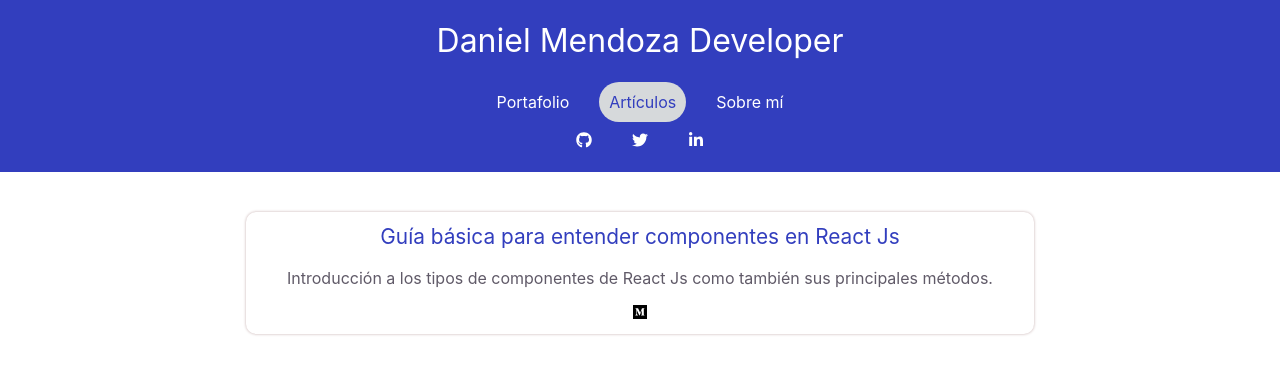
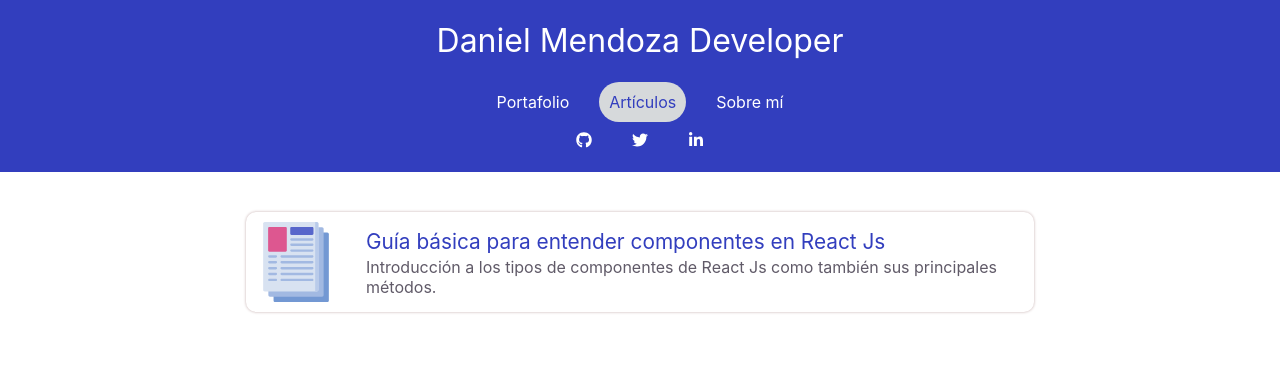
Before and after one commit to Danieruone/my-portfolio, a React (Create React App) app: page /articles in a window 1280 px wide. Shown: the top 374 px of the page. Built offline with nearby package versions, Linux system fonts and the light colour scheme.

Commit message:
article icon

```diff
--- a/src/components/AboutMe/index.js
+++ b/src/components/AboutMe/index.js
@@ -20,7 +20,7 @@ export const AboutMe = () => {
         <PositionText>{position}</PositionText>
       </PresentationContainer>
       <Container>
-        <img src={gif} />
+        <img src={gif} alt="gif" />
         <DescriptionContainer>
           <p>{description1}</p>
           <p>{description2}</p>
--- a/src/components/AboutMe/styles.js
+++ b/src/components/AboutMe/styles.js
@@ -61,6 +61,7 @@ export const Container = styled.div`
   }
   @media (max-width: 600px) {
     width: 90%;
+    flex-direction: column;
   }
 `;
 
--- a/src/components/Article/index.js
+++ b/src/components/Article/index.js
@@ -1,15 +1,15 @@
 import React from "react";
 // styles
 import { Anchor } from "./styles";
-import { FaMedium } from "react-icons/fa";
+import articlesvg from "../../images/icons/article.svg";
 
 export const Article = ({ name, description, url }) => {
   return (
     <Anchor href={url} target="_blank">
-      <h1>{name}</h1>
-      <p>{description}</p>
+      <img src={articlesvg} alt="Icono artículo" />
       <div>
-        <FaMedium />
+        <h1>{name}</h1>
+        <p>{description}</p>
       </div>
     </Anchor>
   );
--- a/src/components/Article/styles.js
+++ b/src/components/Article/styles.js
@@ -7,11 +7,14 @@ export const Anchor = styled.a`
   width: 60%;
   padding: 10px;
   display: flex;
-  flex-direction: column;
   align-items: center;
   border-radius: 10px;
   box-shadow: 0px 0px 3px 0px #c3acac;
   margin-top: 20px;
+  & img {
+    margin-right: 30px;
+    width: 80px;
+  }
   & h1 {
     color: black;
     font-weight: 400;
@@ -23,6 +26,7 @@ export const Anchor = styled.a`
 
   & p {
     color: #605a68;
+    margin: 0;
   }
 
   & div {
@@ -37,5 +41,9 @@ export const Anchor = styled.a`
 
   @media (max-width: 600px) {
     width: 90%;
+    & img {
+      margin-right: 10px;
+      width: 80px;
+    }
   }
 `;
--- a/src/styles/GlobalStyle.js
+++ b/src/styles/GlobalStyle.js
@@ -7,5 +7,6 @@ export const GlobalStyle = createGlobalStyle`
 
   body {
     margin: 0 auto;
+    padding-bottom: 30px;
   }
 `;
```
Also changed, not shown: src/images/icons/article.svg (added).
